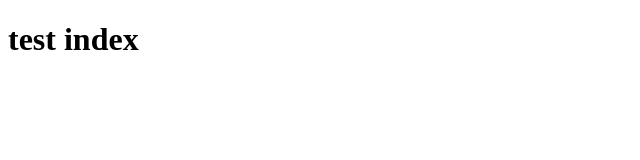
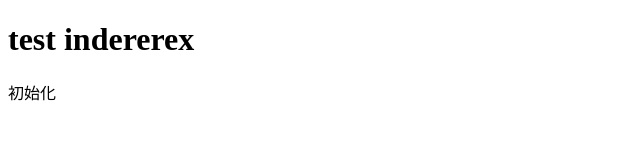
Before and after one commit to beyondmy/git-demo, a plain HTML site: page index.html in a window 1280 px wide. Shown: the whole page, without its empty margins (0-640 px from the left). Drawn offline with Linux system fonts and the light colour scheme.

Commit message:
初始化了仓库

```diff
--- a/index.html
+++ b/index.html
@@ -4,6 +4,7 @@
         <meta charset="utf-8">
     </head>
     <body>
-    	<h1>test index</h1>
+    	<h1>test indererex</h1>
+        <p>初始化</p>
     </body>
 </html>
```
Also changed, not shown: js/js.js (added), 1 other file.
